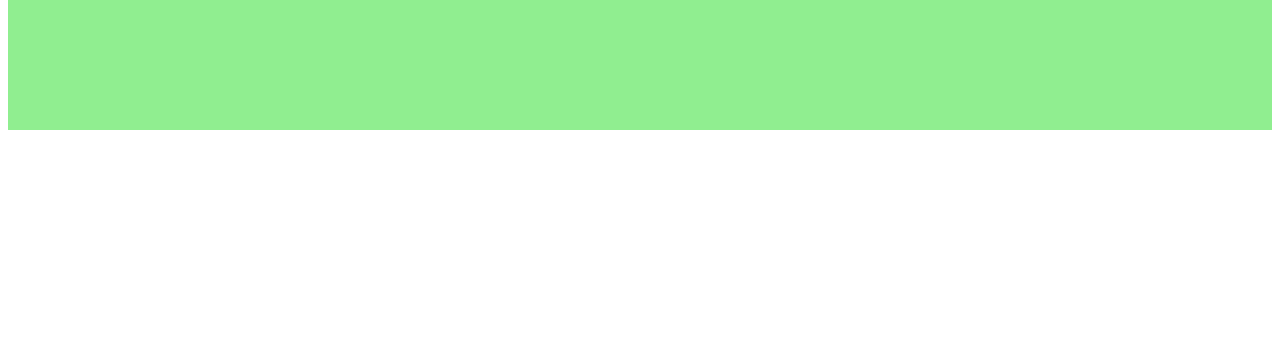
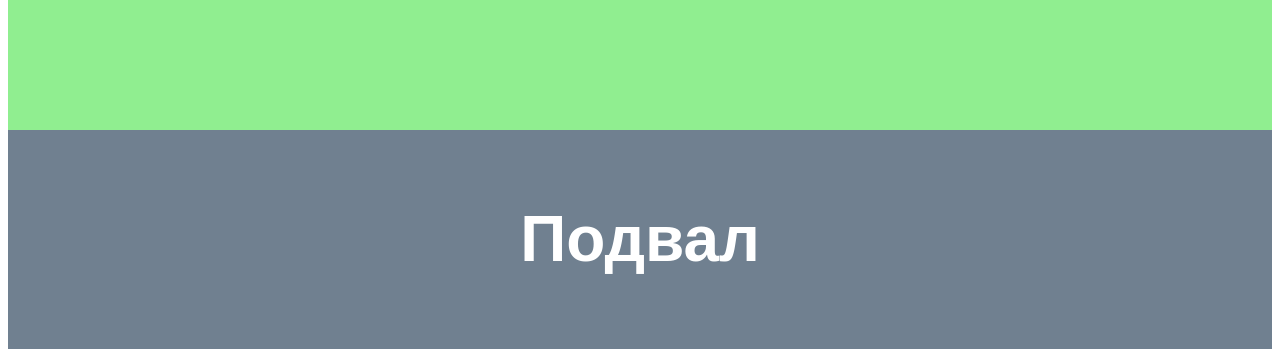
Before and after one commit to Alexey-Volov/test-git, a plain HTML site: page index.html in a window 1280 px wide. Shown: the part 527-884 px from the top of the page. Before the commit the page ends 800 px from the top, so only its background shows below. Drawn offline with Linux system fonts and the light colour scheme.

Commit message:
footer ready

```diff
--- a/index.html
+++ b/index.html
@@ -15,5 +15,9 @@
     <main class="main">
         <h1>КОНТЕНТ</h1>
     </main>
+
+    <footer class="footer">
+        <h1>Подвал</h1>
+    </footer>
 </body>
 </html>
--- a/main.css
+++ b/main.css
@@ -13,3 +13,12 @@
     font-family: sans-serif;
     text-align: center;
 }
+
+.footer {
+    background: slategrey;
+    padding: 30px 100px;
+    font-size: 32px;
+    color: #fff;
+    font-family: sans-serif;
+    text-align: center;
+}
```
